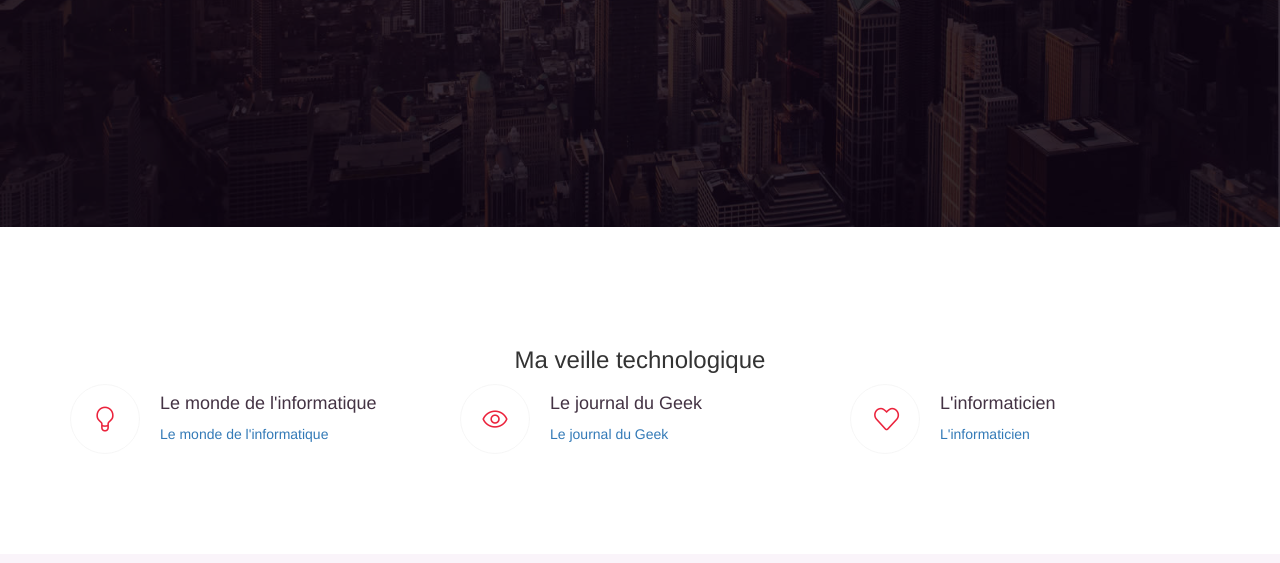
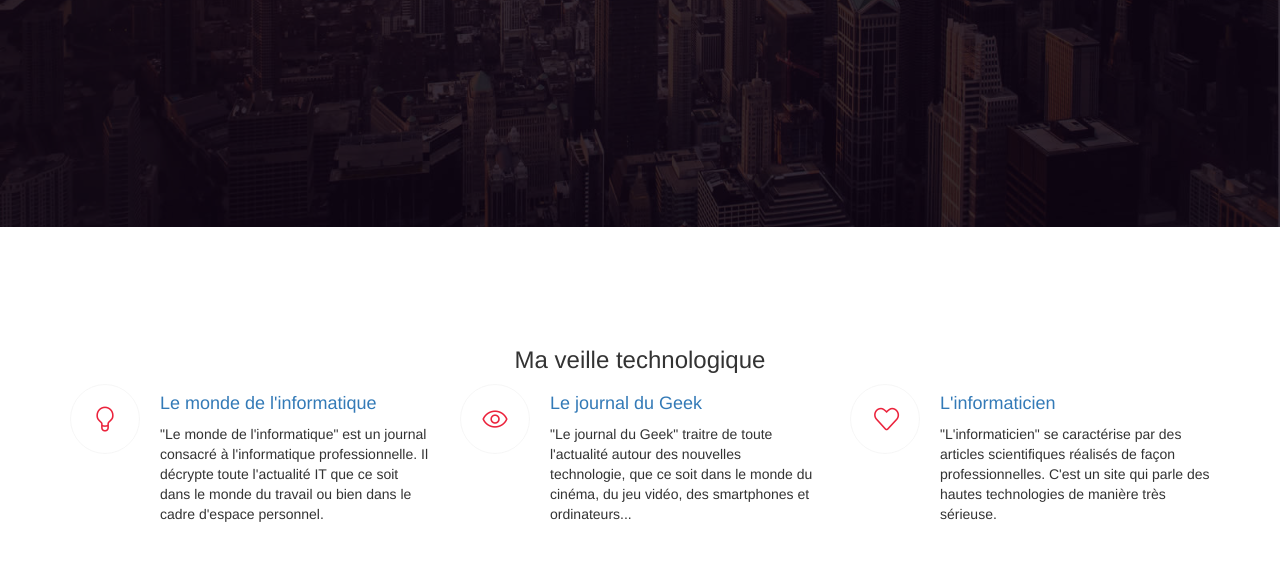
Before and after one commit to GordonRamsayfr/portfolio, a plain HTML site: page index.html in a window 1280 px wide. Shown: the part 389-952 px from the top of the page. Drawn offline with Linux system fonts and the light colour scheme; files whose address does not match are found by name; a web font is replaced by a local one.

Commit message:
Add files via upload

```diff
--- a/index.html
+++ b/index.html
@@ -64,8 +64,10 @@
         <div class="feature-box media">
           <div class="icon-box text-center pull-left media-object"> <i class="icon-bulb"></i> </div>
           <div class="feature-text media-body">
-            <h4>Le monde de l'informatique</h4>
-            <a href="https://www.lemondeinformatique.fr/" target="_blank">Le monde de l'informatique</a>
+            <h4><a href="https://www.lemondeinformatique.fr/" target="_blank">Le monde de l'informatique</a></h4>
+            <p>"Le monde de l'informatique" est un journal consacré à l'informatique professionnelle.
+              Il décrypte toute l'actualité IT que ce soit dans le monde du travail ou bien dans le cadre d'espace personnel.
+            </p>
           </div>
         </div>
       </div>
@@ -73,8 +75,10 @@
         <div class="feature-box media pull-left">
           <div class="icon-box text-center pull-left media-object"> <i class="icon-eye"></i> </div>
           <div class="feature-text media-body">
-            <h4>Le journal du Geek</h4>
-            <a href="https://www.journaldugeek.com/tag/informatique/" target="_blank">Le journal du Geek</a>
+            <h4><a href="https://www.journaldugeek.com/tag/informatique/" target="_blank">Le journal du Geek</a></h4>
+            <p>"Le journal du Geek" traitre de toute l'actualité autour des nouvelles technologie,
+              que ce soit dans le monde du cinéma, du jeu vidéo, des smartphones et ordinateurs...
+            </p>
           </div>
         </div>
       </div>
@@ -82,8 +86,11 @@
         <div class="feature-box media pull-left">
           <div class="icon-box text-center pull-left media-object"> <i class="icon-heart"></i> </div>
           <div class="feature-text media-body">
-            <h4>L'informaticien</h4>
-            <a href="https://www.linformaticien.com/" target="_blank">L'informaticien</a>
+            <h4><a href="https://www.linformaticien.com/" target="_blank">L'informaticien</a></h4>
+            <p>
+              "L'informaticien" se caractérise par des articles scientifiques réalisés de façon professionnelles.
+              C'est un site qui parle des hautes technologies de manière très sérieuse.
+            </p>
           </div>
         </div>
       </div>
@@ -108,7 +115,7 @@
             <div class="portfolio-item"> <a href="Projet - DigitalFishing.pdf" target="blank"> <img class="img-portfolio img-responsive" src="images/digital-fishing.jpg"> </a> </div>
           </div>
           <div class="col-md-6 col-sm-6">
-            <div class="portfolio-item"> <a href="#"> <img class="img-portfolio img-responsive" src="images/DiapoDigital.jpg"> </a> </div>
+            <div class="portfolio-item"> <a href="Projet - Stage.pdf"> <img class="img-portfolio img-responsive" src="images/DiapoDigital.jpg"> </a> </div>
           </div>
         </div>
       </div>
@@ -159,13 +166,13 @@
           <div class="subscribe-text">
             <h3>Curriculum Vitae</h3>
             <p>Si vous souhaitez obtenir mon cv, cliquez sur ce bouton.</p>
-            <p>Donec velit ex, faucibus eu mauris in, sodales placerat augue. Phasellus feugiat ex id enim laoreet mattis. Quisque velit quam, pharetra non lorem vel, scelerisque ornare dolor.
+            <!-- <p>Donec velit ex, faucibus eu mauris in, sodales placerat augue. Phasellus feugiat ex id enim laoreet mattis. Quisque velit quam, pharetra non lorem vel, scelerisque ornare dolor.
               Etiam id ex justo. Nullam nec ipsum non augue convallis gravida. Praesent mattis placerat sodales. Pellentesque nec egestas neque. </p>
             <p>Donec velit ex, faucibus eu mauris in, sodales placerat augue. Phasellus feugiat ex id enim laoreet mattis. Quisque velit quam, pharetra non lorem vel, scelerisque ornare dolor.
-              Etiam id ex justo. Nullam nec ipsum non augue convallis gravida. Praesent mattis placerat sodales. Pellentesque nec egestas neque. </p>
+              Etiam id ex justo. Nullam nec ipsum non augue convallis gravida. Praesent mattis placerat sodales. Pellentesque nec egestas neque. </p> -->
           </div>
         </div>
-        <div class="col-md-4 text-center"> <a href="CV Théo BTS SIO option SLAM.pdf" target="blank" class="subscribe-button">Obtenir</a> </div>
+        <div class="col-md-4 text-center"> <a href="CV Théo BIGARNET - BTS SIO option SLAM.pdf" target="blank" class="subscribe-button">Obtenir</a> </div>
       </div>
     </div>
   </div>
--- a/style.css
+++ b/style.css
@@ -127,6 +127,9 @@ a {
 
 /*-----Portfolio or Work Starts-------*/
 
+.veille-style {
+	text-align: center;
+}
 .portfolio {
 	padding: 50px 0;
 	background-color: rgba(235, 213, 235, 0.26);
```
Also changed, not shown: 2 other files.
